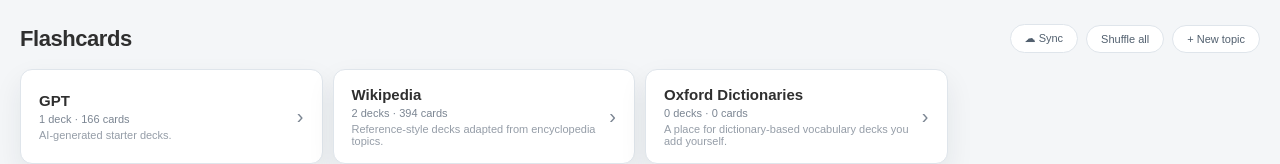
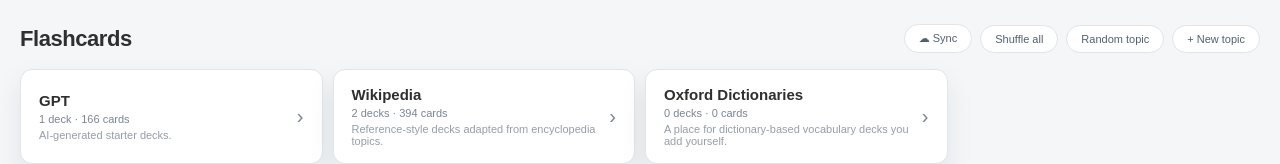
Before and after one commit to classical91/flashcards, a React (Vite) app: page / in a window 1280 px wide. Shown: the top 164 px of the page. Built offline with nearby package versions, Linux system fonts and the light colour scheme; no server answers.

Commit message:
Add random topic deck picker to home page
Adds a "Random topic" button on the home page header that picks a
random topic from those that have decks, then picks a random deck
within that topic to study.

https://claude.ai/code/session_01CZmUMoJkcYwMQVkYnUgT8j

```diff
--- a/src/App.tsx
+++ b/src/App.tsx
@@ -555,6 +555,13 @@ export default function App() {
     const deck = decks[Math.floor(Math.random() * decks.length)];
     setSelectedDeckId(deck.id);
     setView({ kind: "study", deckId: deck.id });
+  };
+
+  const openRandomTopicDeck = () => {
+    const sectionsWithDecks = librarySections.filter((s) => s.decks.length > 0);
+    if (!sectionsWithDecks.length) return;
+    const section = sectionsWithDecks[Math.floor(Math.random() * sectionsWithDecks.length)];
+    openRandomDeck(section.decks);
   };
 
   const handleDeleteCard = (cardId: string) => {
@@ -1075,6 +1082,14 @@ export default function App() {
                 title="Open a random deck from any topic"
               >
                 Shuffle all
+              </button>
+              <button
+                className="mini-btn"
+                onClick={openRandomTopicDeck}
+                disabled={librarySections.filter((s) => s.decks.length > 0).length === 0}
+                title="Pick a random topic, then a random deck within it"
+              >
+                Random topic
               </button>
               <button
                 className="mini-btn"
```
